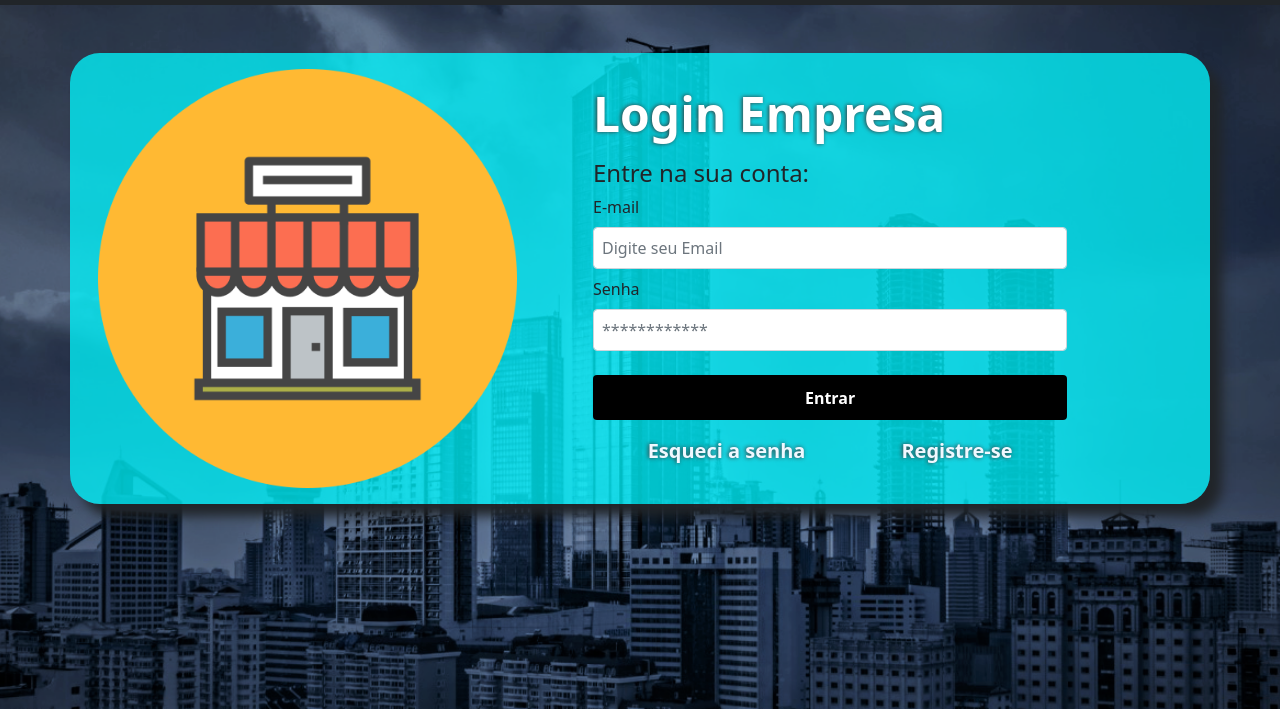
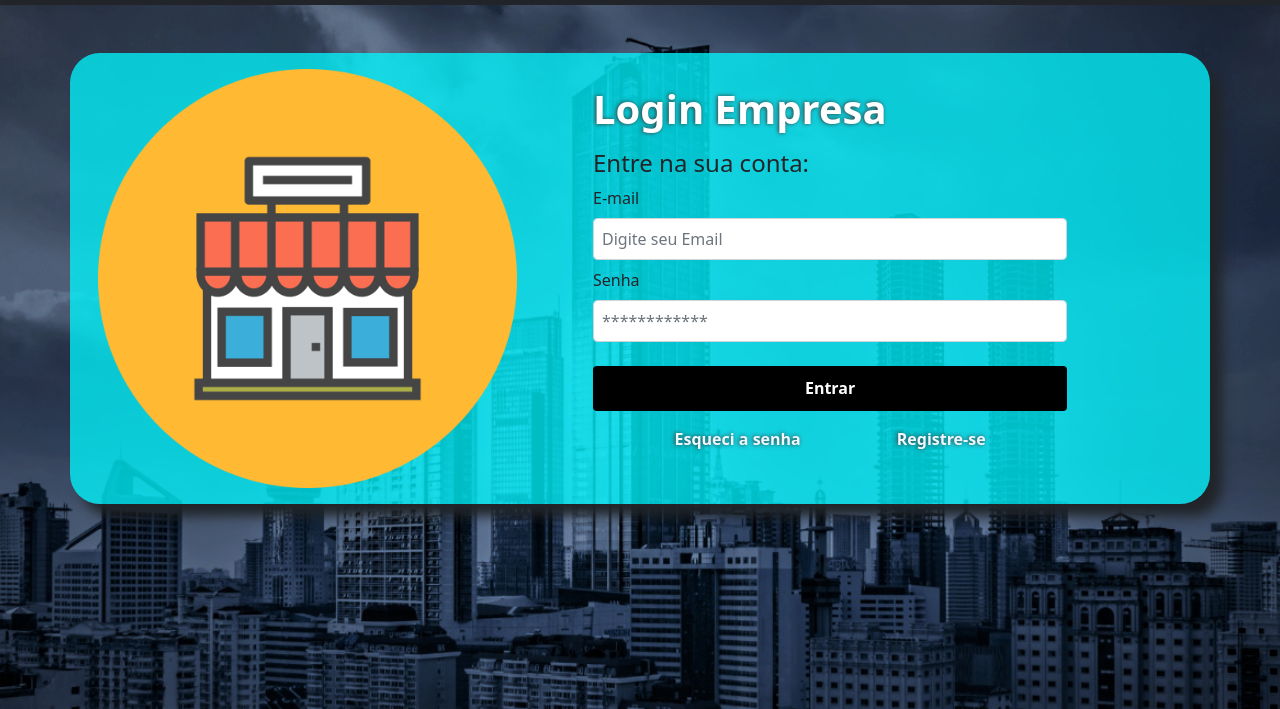
Before and after one commit to ThiagoSenaX/MYB, a plain HTML site: page login.html in a window 1280 px wide. Shown: the part 91-800 px from the top of the page. Drawn offline with nearby package versions, Linux system fonts and the light colour scheme.

Commit message:
Update login.html

```diff
--- a/login.html
+++ b/login.html
@@ -42,7 +42,6 @@
 
     h1.login{
         font-weight: 700;
-        font-size: 300%;
         color: white;
         text-shadow: -1px 0px 4px rgb(58, 58, 58);
     }
@@ -56,7 +55,6 @@
     a{
       text-decoration: none;
       color: aliceblue;
-      font-size: 20px;
       font-weight: 600;
       text-shadow: -1px 0px 4px rgb(58, 58, 58);
     }
```
